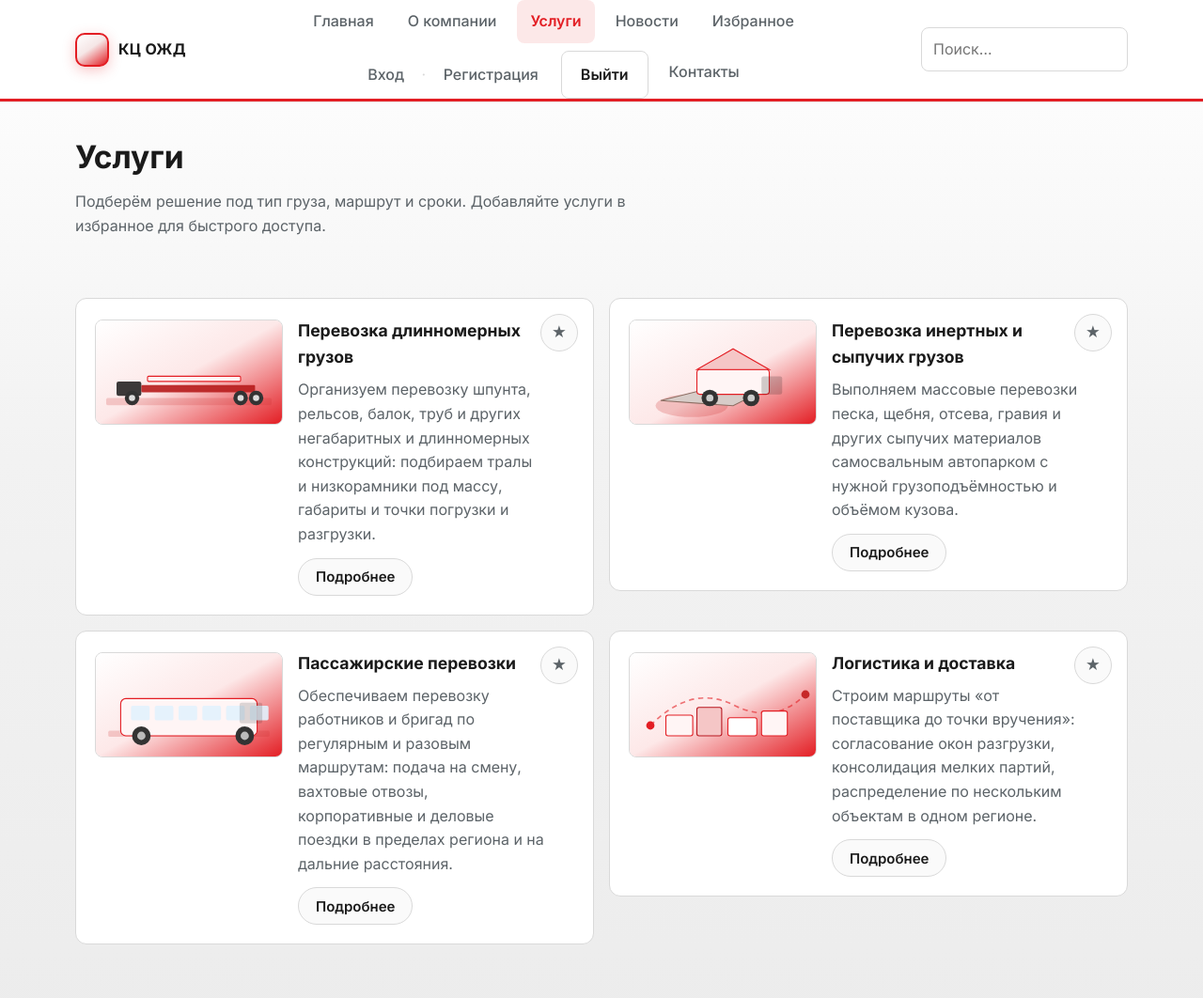
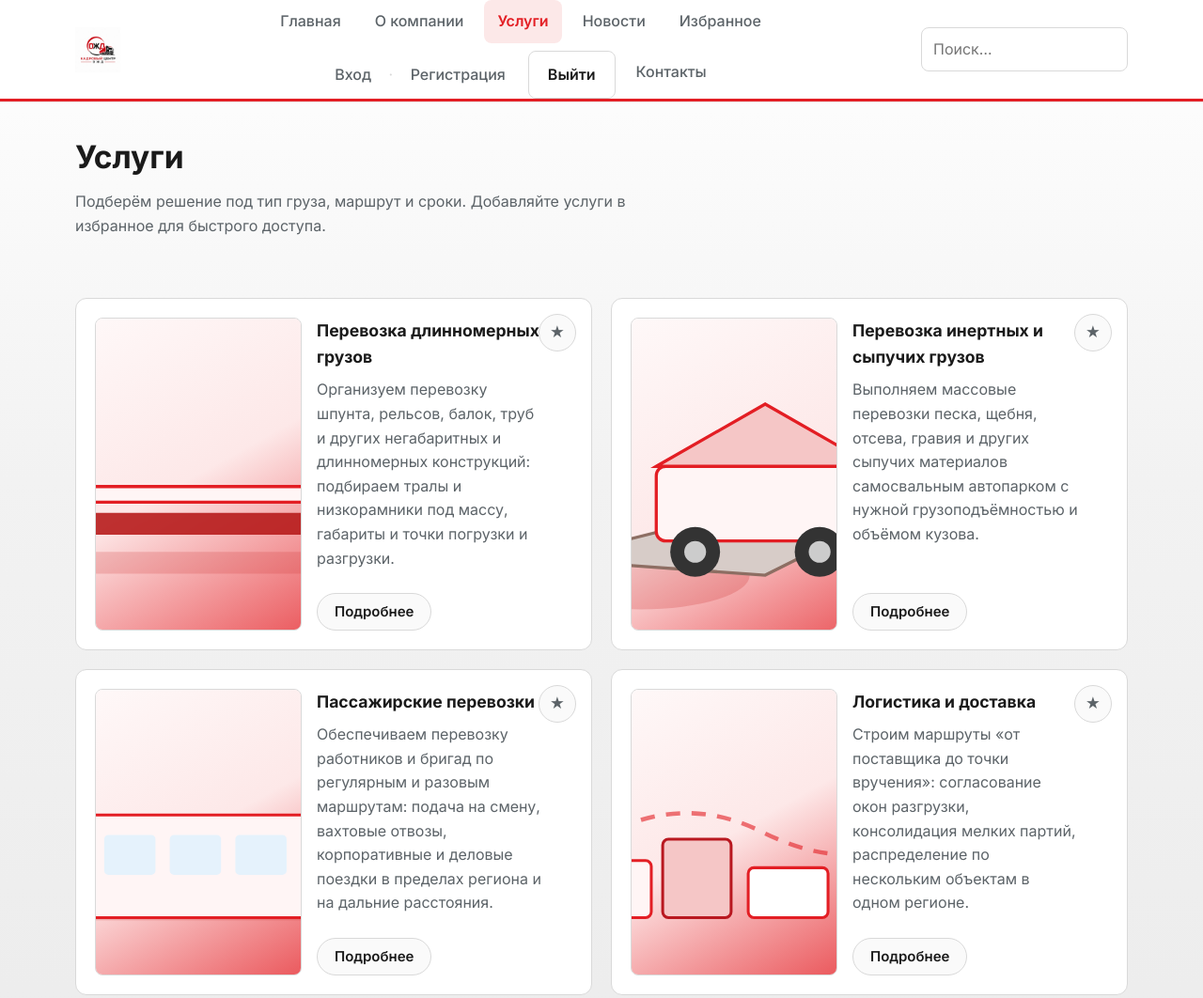
Before and after one commit to IvanovNDTgiek/-kc-ozd-site, a website with bundled scripts: page services.html in a window 1280 px wide. Shown: the top 1062 px of the page at 94% size. Built offline with nearby package versions, Linux system fonts and the light colour scheme; no server answers.

Commit message:
Add company logo and equal-height service cards

```diff
--- a/css/style.css
+++ b/css/style.css
@@ -132,6 +132,30 @@ a:hover {
   background: linear-gradient(145deg, #ffffff 0%, #f5e6e6 45%, var(--color-accent) 100%);
   border: 2px solid var(--color-accent);
   box-shadow: 0 4px 14px rgba(227, 30, 36, 0.25);
+}
+
+.header__logo-img {
+  display: block;
+  height: 48px;
+  width: auto;
+  max-width: min(220px, 42vw);
+  object-fit: contain;
+}
+
+.header__logo:has(.header__logo-img) .header__logo-mark {
+  display: none;
+}
+
+.header__logo:has(.header__logo-img) .header__logo-text {
+  position: absolute;
+  width: 1px;
+  height: 1px;
+  padding: 0;
+  margin: -1px;
+  overflow: hidden;
+  clip: rect(0, 0, 0, 0);
+  white-space: nowrap;
+  border: 0;
 }
 
 .header__toggle {
@@ -311,6 +335,26 @@ a:hover {
   display: flex;
   flex-wrap: wrap;
   gap: 12px;
+}
+
+.hero__media--logo {
+  display: flex;
+  align-items: center;
+  justify-content: center;
+}
+
+.hero__logo {
+  display: block;
+  width: 100%;
+  max-width: 520px;
+  height: auto;
+  margin: 0 auto;
+  padding: 20px 24px;
+  border-radius: var(--radius-lg);
+  border: 1px solid var(--color-border);
+  background: #fff;
+  box-shadow: var(--shadow-soft);
+  object-fit: contain;
 }
 
 .hero__image {
@@ -877,7 +921,13 @@ a:hover {
   margin: 0;
   padding: 0;
   display: grid;
-  gap: 16px;
+  gap: 20px;
+  align-items: stretch;
+}
+
+.service-cards__item {
+  display: flex;
+  min-height: 100%;
 }
 
 .service-cards__item.is-hidden {
@@ -886,12 +936,16 @@ a:hover {
 
 .service-card {
   position: relative;
-  display: grid;
+  display: flex;
+  flex-direction: column;
+  flex: 1;
+  width: 100%;
   gap: 16px;
   padding: 20px 52px 20px 20px;
   border-radius: var(--radius-md);
   border: 1px solid var(--color-border);
   background: var(--color-surface);
+  min-height: 100%;
 }
 
 .service-card__media {
@@ -903,14 +957,18 @@ a:hover {
 }
 
 .service-card__media img {
+  display: block;
   width: 100%;
-  height: auto;
-  aspect-ratio: 360 / 200;
+  height: 180px;
   object-fit: cover;
 }
 
 .service-card__body {
+  display: flex;
+  flex-direction: column;
+  flex: 1;
   min-width: 0;
+  min-height: 0;
 }
 
 .service-card__title {
@@ -919,6 +977,9 @@ a:hover {
 }
 
 .service-card__text {
+  display: flex;
+  flex-direction: column;
+  flex: 1;
   margin: 0;
   color: var(--color-muted);
 }
@@ -932,7 +993,8 @@ a:hover {
 }
 
 .service-card__details {
-  margin-top: 12px;
+  margin-top: auto;
+  padding-top: 12px;
 }
 
 .service-card__details[open] {
@@ -1013,12 +1075,27 @@ a:hover {
 
 @media (min-width: 520px) {
   .service-card {
-    grid-template-columns: minmax(140px, 200px) 1fr;
-    align-items: start;
+    display: grid;
+    grid-template-columns: minmax(160px, 220px) 1fr;
+    grid-template-rows: 1fr;
+    align-items: stretch;
   }
 
   .service-card__media {
-    margin-top: 2px;
+    margin-top: 0;
+    height: 100%;
+    display: flex;
+    flex-direction: column;
+  }
+
+  .service-card__media img {
+    flex: 1;
+    min-height: 180px;
+    height: 100%;
+  }
+
+  .service-card__body {
+    height: 100%;
   }
 }
 
--- a/services.html
+++ b/services.html
@@ -19,7 +19,7 @@
   <header class="header" role="banner">
     <div class="header__inner container">
       <a class="header__logo" href="index.html" aria-label="Кадровый центр ОЖД — на главную">
-        <span class="header__logo-mark" aria-hidden="true"></span>
+        <img class="header__logo-img" src="assets/logo.png" width="200" height="72" alt="">
         <span class="header__logo-text">КЦ ОЖД</span>
       </a>
       <button class="header__toggle" type="button" aria-expanded="false" aria-controls="site-nav" data-nav-toggle>
```
Also changed, not shown: about.html (+1 -1 lines), blog.html (+1 -1 lines), contacts.html (+1 -1 lines), favorites.html (+1 -1 lines), index.html (+3 -3 lines), login.html (+1 -1 lines), register.html (+1 -1 lines), assets/logo.png (added).
